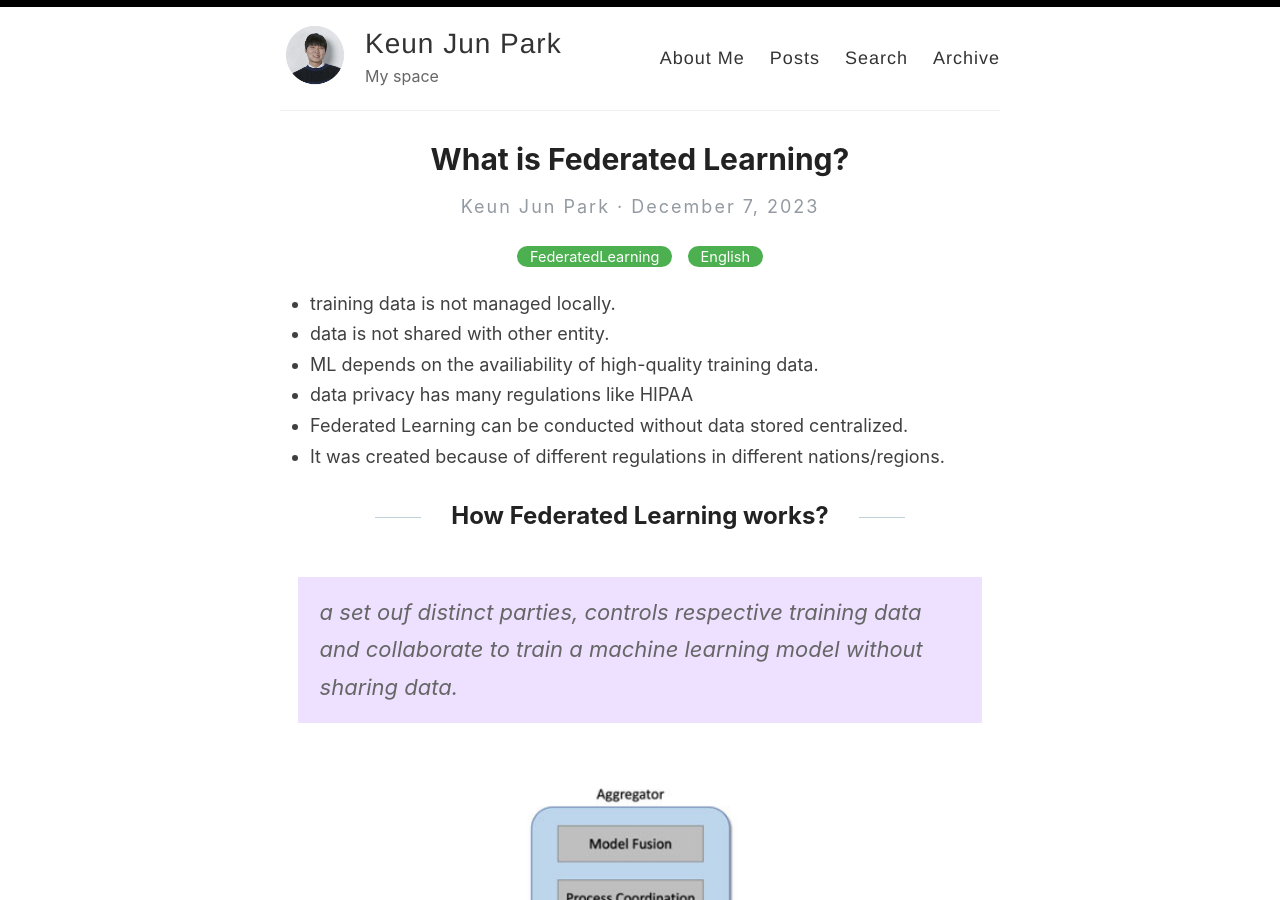
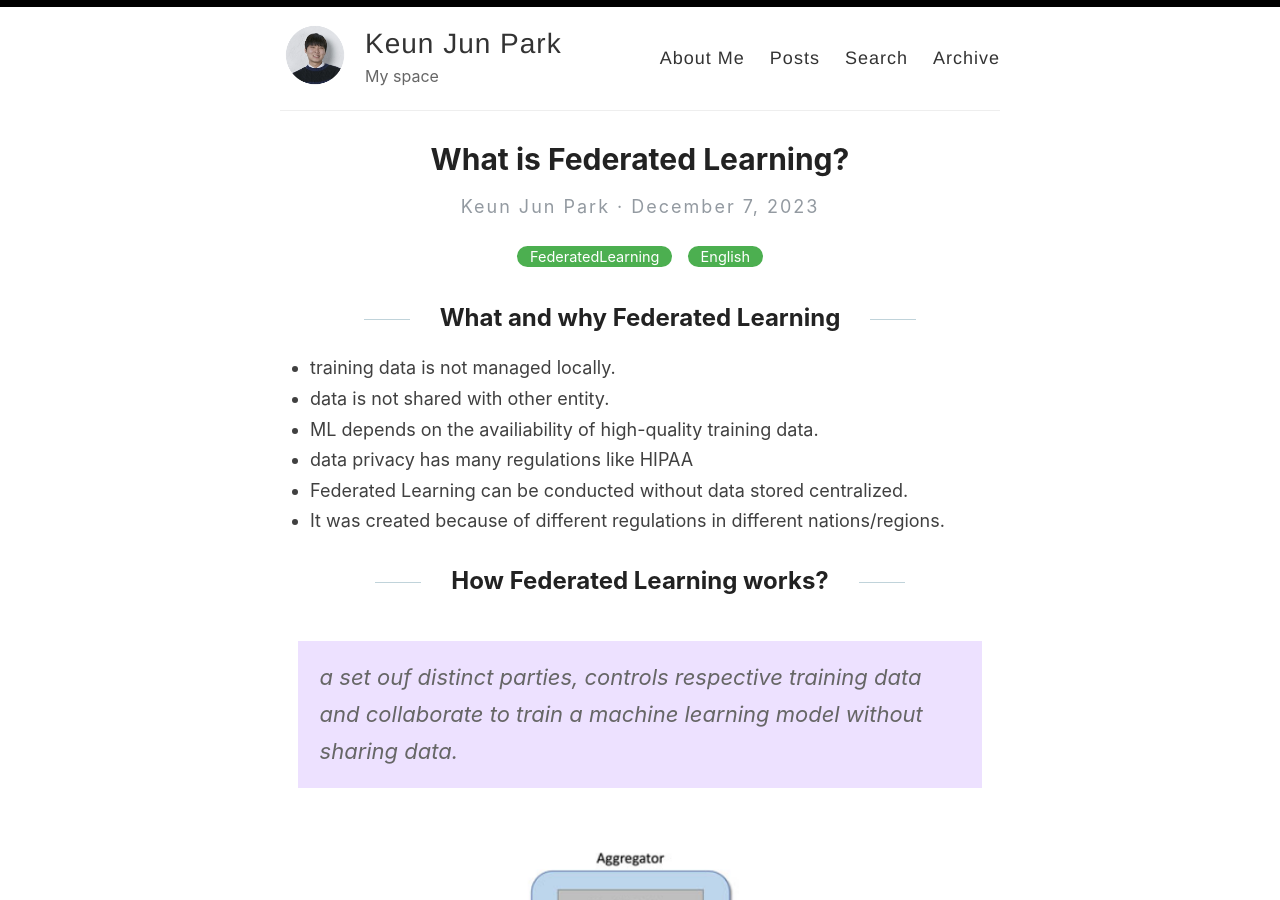
Before and after one commit to keunjunpark/keunjunpark.github.io, a Jekyll site: the page built from _posts/2023-12-07-federated-learning-1.md, in a window 1280 px wide and 900 px high. Built offline with Jekyll 4.4.1, drawn with Linux system fonts in a browser that asks for light colours.

Commit message:
make it short preview

```diff
--- a/_posts/2023-12-07-federated-learning-1.md
+++ b/_posts/2023-12-07-federated-learning-1.md
@@ -4,6 +4,7 @@ title: What is Federated Learning?
 categories: [FederatedLearning, English]
 ---
 
+## What and why Federated Learning
 
 - training data is not managed locally.
 - data is not shared with other entity.
@@ -50,7 +51,7 @@ categories: [FederatedLearning, English]
   - party identity is not important, single partiy might be involved in one training.
   - Because devices can have communication failure, need to mitigate by sampling parties and setting up time limit to perform aggregation or more
 
-### terms
+### Terms
 
 #### Party
 
```
